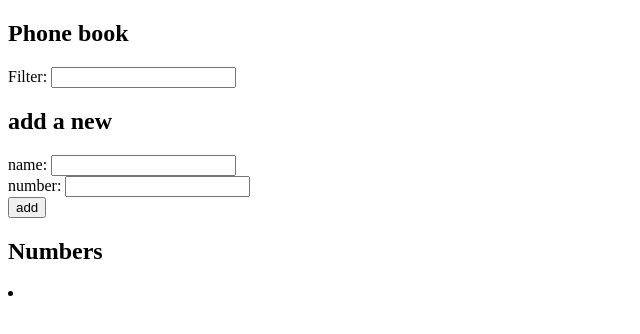
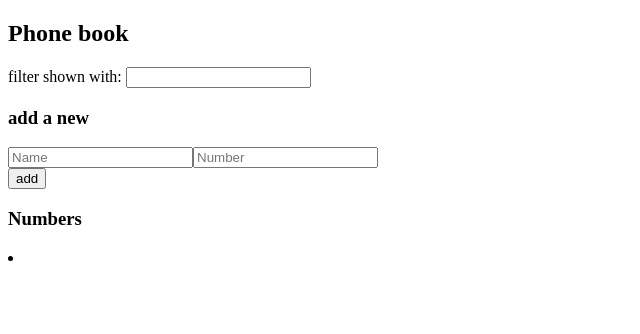
Before and after one commit to MariusBudreika/FsoPart2, a React (Vite) app: page / in a window 1280 px wide. Shown: the top 334 px of the page, without its empty margins (0-640 px from the left). Built offline with nearby package versions, Linux system fonts and the light colour scheme.

Commit message:
exercise 2.10 split App.jsx to more components

```diff
--- a/src/App.jsx
+++ b/src/App.jsx
@@ -1,7 +1,10 @@
 import { useState } from "react";
 // import Course from "./components/Course.jsx";
+import Filter from "./components/Filter.jsx";
+import PersonInput from "./components/PersonInput.jsx";
+import Persons from "./components/Persons.jsx";
 
-const App = () => {
+const App = (props) => {
   const [persons, setPersons] = useState([]);
   const [newName, setNewName] = useState("");
   const [newNumber, setNewNumber] = useState("");
@@ -36,41 +39,31 @@ const App = () => {
 
   const handleFilterChange = (event) => {
     setNewFilter(event.target.value);
-    handleObjectFilter(event.target.value);
   };
 
-  const handleObjectFilter = (props) => {
-    setPersons(persons.filter((person) => person.person.includes(props)));
-  };
+  const filteredPersons = newFilter
+    ? persons.filter((person) =>
+        person.person.toLowerCase().includes(newFilter.toLowerCase()),
+      )
+    : persons;
 
   return (
     <div>
       <h2>Phone book</h2>
       <form onSubmit={addNumber}>
-        <div>
-          Filter: <input value={newFilter} onChange={handleFilterChange} />
-        </div>
-        <h2>add a new</h2>
-        <div>
-          name: <input value={newName} onChange={handlePersonChange} />
-        </div>
-        <div>
-          number: <input value={newNumber} onChange={handleNumberChange} />
-        </div>
-        <div>
-          <button type="submit">add</button>
-        </div>
+        <Filter filter={newFilter} handleFilterChange={handleFilterChange} />
+        <h3>add a new</h3>
+        <PersonInput
+          person={newName}
+          handlePersonChange={handlePersonChange}
+          number={newNumber}
+          handleNumberChange={handleNumberChange}
+        />
+
+        <button type="submit">add</button>
       </form>
-      <h2>Numbers</h2>
-      <li>
-        {persons.map((person) => {
-          return (
-            <ul key={person.id}>
-              {person.person} {person.number}
-            </ul>
-          );
-        })}
-      </li>
+      <h3>Numbers</h3>
+      <Persons filteredPersons={filteredPersons} />
     </div>
   );
 };
--- /dev/null
+++ b/src/components/Filter.jsx
@@ -0,0 +1,8 @@
+const Filter = ({ filter, handleFilterChange }) => {
+  return (
+    <div>
+      filter shown with: <input value={filter} onChange={handleFilterChange} />
+    </div>
+  );
+};
+export default Filter;
--- /dev/null
+++ b/src/components/PersonInput.jsx
@@ -0,0 +1,19 @@
+const PersonInput = ({
+  person,
+  number,
+  handlePersonChange,
+  handleNumberChange,
+}) => {
+  return (
+    <div>
+      <input value={person} onChange={handlePersonChange} placeholder="Name" />
+      <input
+        value={number}
+        onChange={handleNumberChange}
+        placeholder="Number"
+      />
+    </div>
+  );
+};
+
+export default PersonInput;
--- /dev/null
+++ b/src/components/Persons.jsx
@@ -0,0 +1,15 @@
+const Persons = ({ filteredPersons }) => {
+  return (
+    <li>
+      {filteredPersons.map((person) => {
+        return (
+          <ul key={person.id}>
+            {person.person} {person.number}
+          </ul>
+        );
+      })}
+    </li>
+  );
+};
+
+export default Persons;
```
